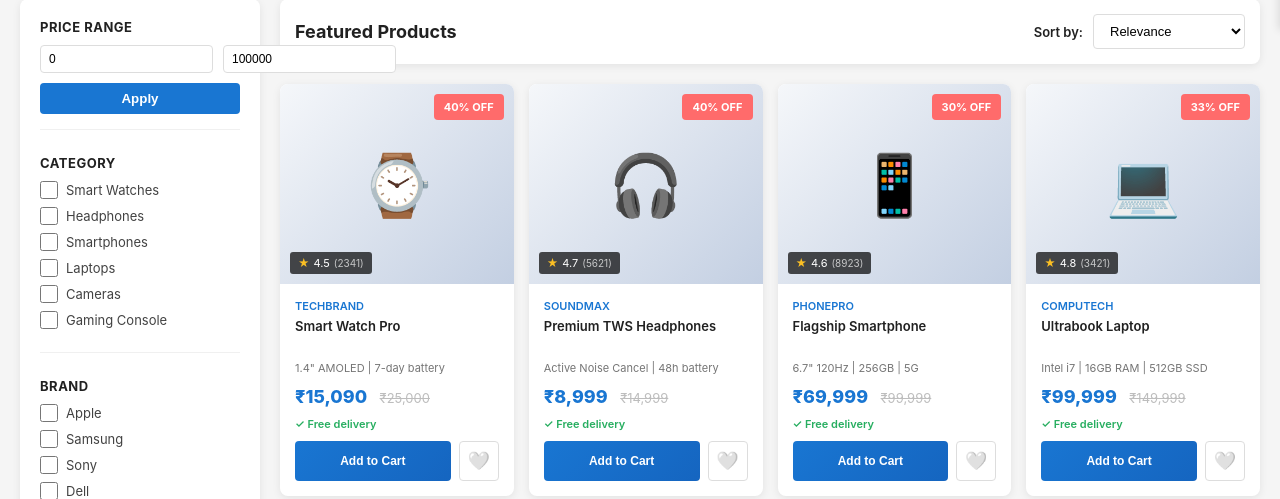
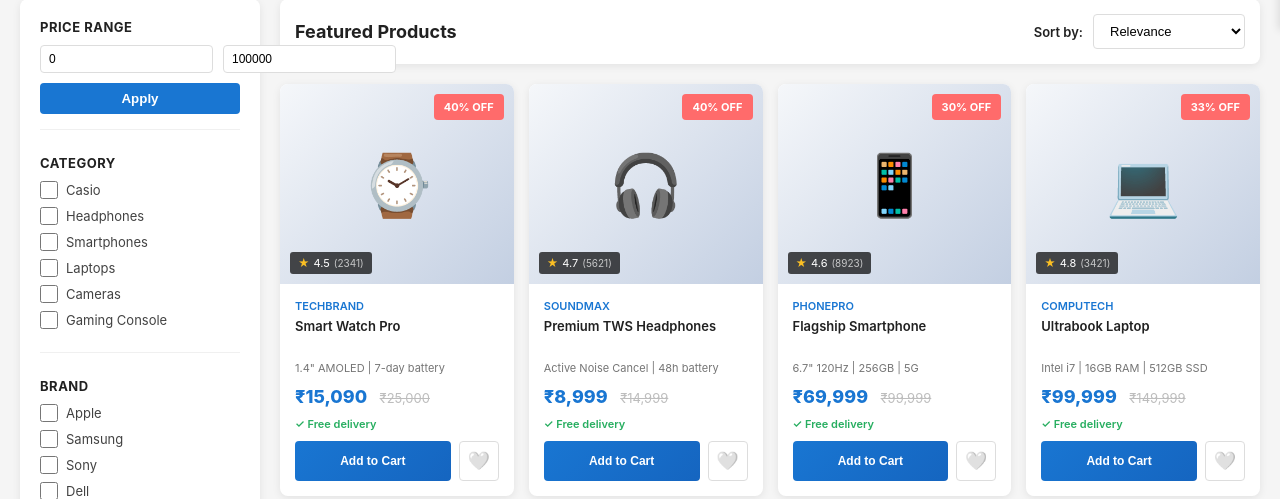
Before and after one commit to surya03-it/Shopnxt-app, a Flask app: page / in a window 1280 px wide. Shown: the part 770-1269 px from the top of the page. Run offline with Flask 3, Linux system fonts and the light colour scheme.

Commit message:
Update index.html

```diff
--- a/templates/index.html
+++ b/templates/index.html
@@ -1086,7 +1086,7 @@ footer {
       <div class="filter-title">Category</div>
       <div class="filter-item">
         <input type="checkbox" id="cat-smartwatch" onchange="filterByCategory()">
-        <label for="cat-smartwatch">Smart Watches</label>
+        <label for="cat-smartwatch">Casio</label>
       </div>
       <div class="filter-item">
         <input type="checkbox" id="cat-headphones" onchange="filterByCategory()">
```
